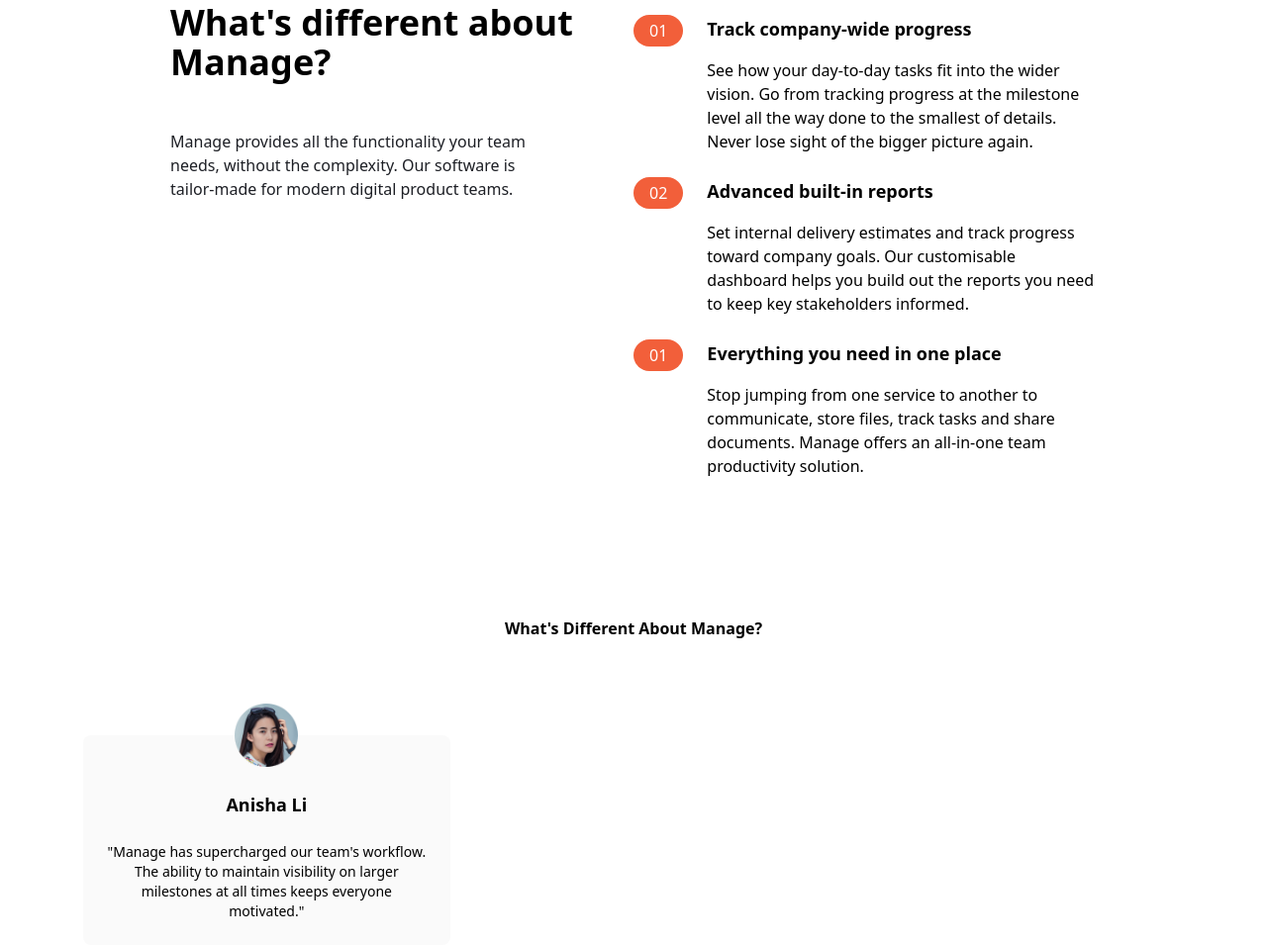
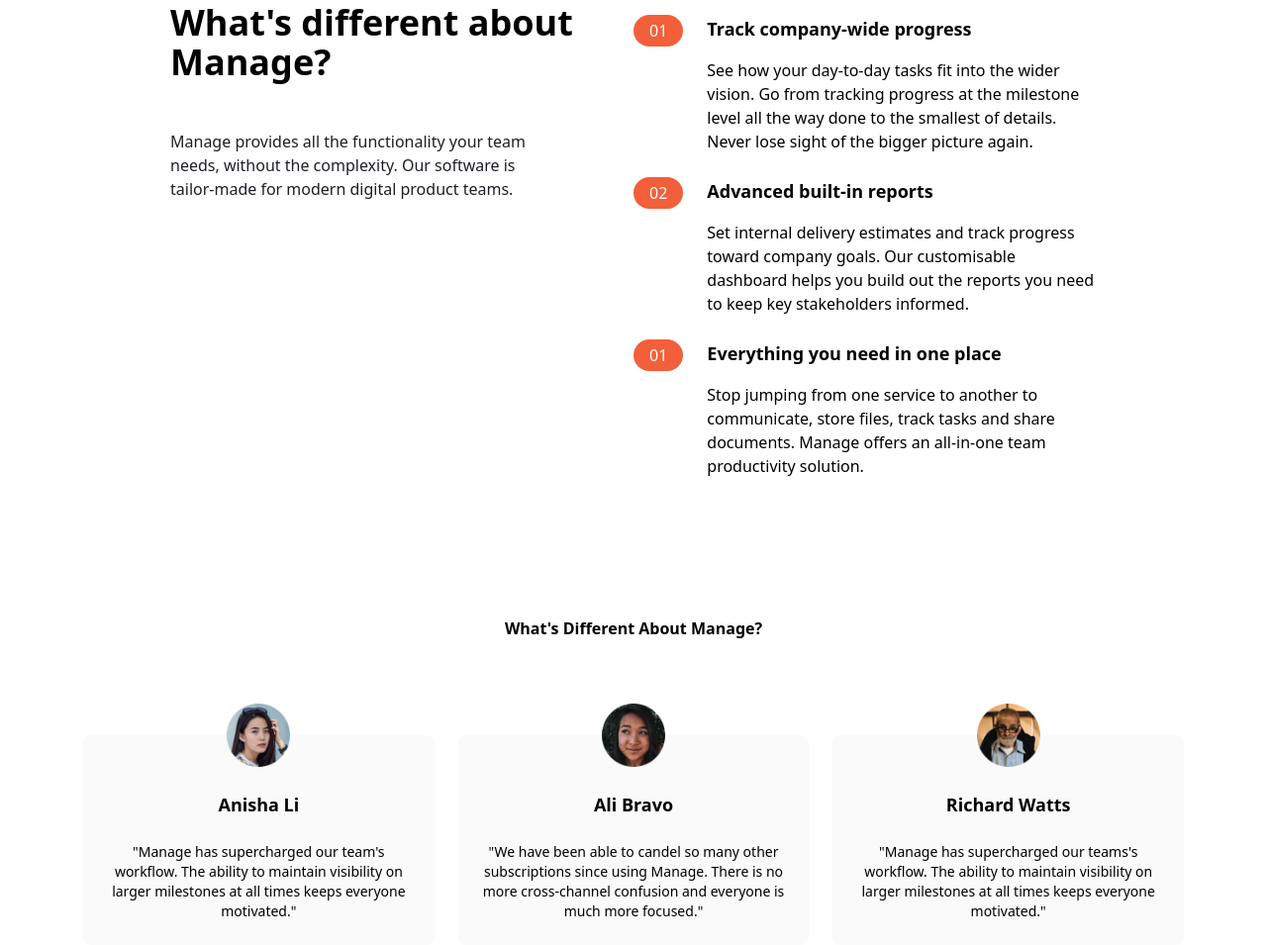
Before and after one commit to juhyunham/tailwind-project, a website: page index.html in a window 1280 px wide. Shown: the part 653-1608 px from the top of the page at 99% size. Drawn offline with Linux system fonts and the light colour scheme.

Commit message:
avatar update

```diff
--- a/index.html
+++ b/index.html
@@ -145,6 +145,24 @@
               all times keeps everyone motivated."
             </p>
           </div>
+
+          <div class="flex flex-col items-center p-6 space-y-6 rounded-lg bg-veryLightGray md:w-1/3">
+            <img src="img/avatar-ali.png" class="w-16 -mt-14" alt="" />
+            <h5 class="text-lg font-bold">Ali Bravo</h5>
+            <p class="text-sm text-darkGraysiBlue">
+              "We have been able to candel so many other subscriptions since using Manage. There is no more
+              cross-channel confusion and everyone is much more focused."
+            </p>
+          </div>
+
+          <div class="flex flex-col items-center p-6 space-y-6 rounded-lg bg-veryLightGray md:w-1/3">
+            <img src="img/avatar-richard.png" class="w-16 -mt-14" alt="" />
+            <h5 class="text-lg font-bold">Richard Watts</h5>
+            <p class="text-sm text-darkGraysiBlue">
+              "Manage has supercharged our teams's workflow. The ability to maintain visibility on larger milestones at
+              all times keeps everyone motivated."
+            </p>
+          </div>
         </div>
       </div>
     </section>
```
